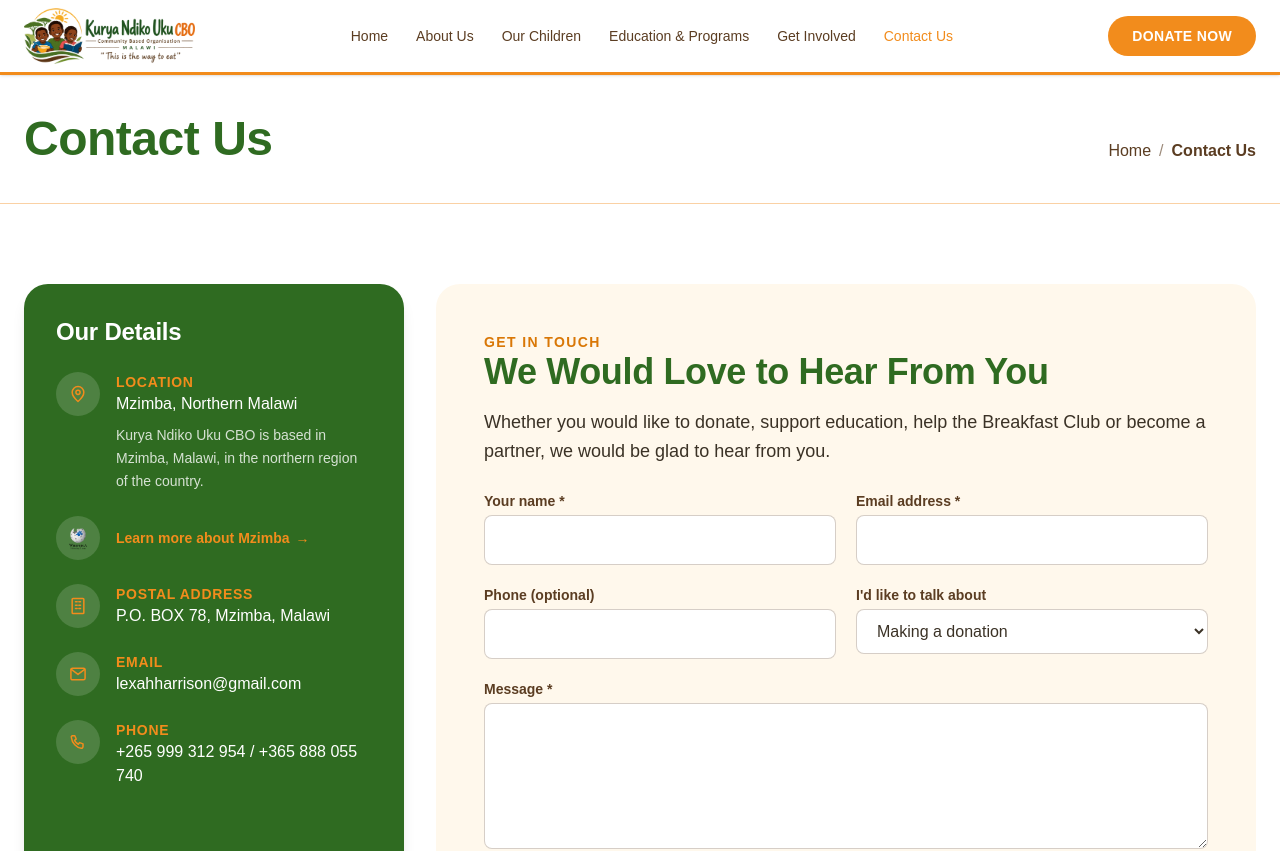
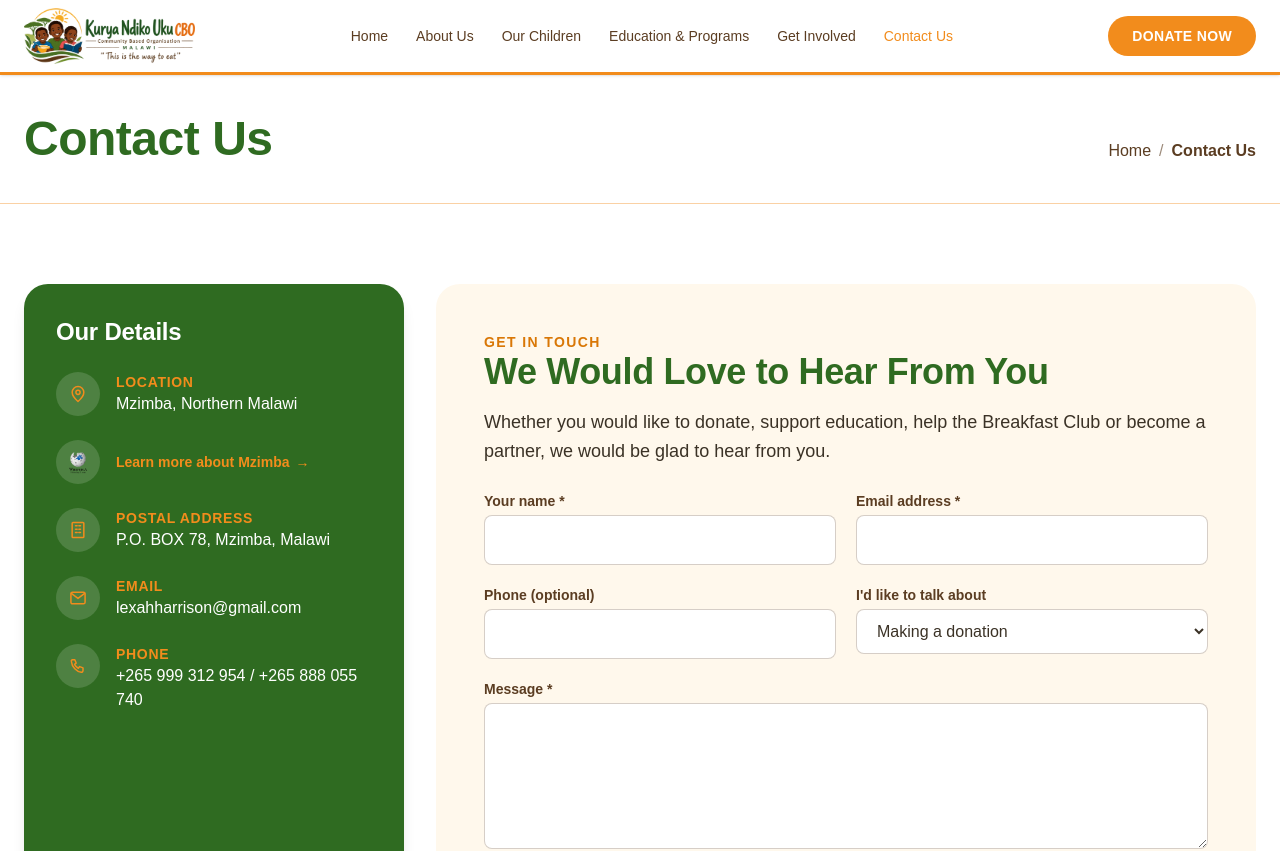
Before and after one commit to Ashokkurangi/kurya-ndiko-uku-cbo, a Next.js app: page /contact-us in a window 1280 px wide. Shown: the top 851 px of the page. Built offline with nearby package versions, Linux system fonts and the light colour scheme.

Commit message:
Update charity website

```diff
--- a/src/app/contact-us/page.tsx
+++ b/src/app/contact-us/page.tsx
@@ -10,16 +10,11 @@ export const metadata: Metadata = {
   description: "Get in touch with Kurya Ndiko Uku CBO, a Community Based Organisation in Mzimba, Northern Malawi.",
 };
 
-const details: { title: string; icon: IconName; value: string; placeholder?: boolean; sub?: string }[] = [
-  {
-    title: "Location",
-    icon: "pin",
-    value: "Mzimba, Northern Malawi",
-    sub: "Kurya Ndiko Uku CBO is based in Mzimba, Malawi, in the northern region of the country.",
-  },
+const details: { title: string; icon: IconName; value: string; placeholder?: boolean }[] = [
+  { title: "Location", icon: "pin", value: "Mzimba, Northern Malawi" },
   { title: "Postal Address", icon: "building", value: "P.O. BOX 78, Mzimba, Malawi" },
   { title: "Email", icon: "mail", value: "lexahharrison@gmail.com" },
-  { title: "Phone", icon: "phone", value: "+265 999 312 954 / +365 888 055 740" },
+  { title: "Phone", icon: "phone", value: "+265 999 312 954 / +265 888 055 740" },
 ];
 
 // Layout: compact white header, then a green details sidebar beside a
@@ -48,10 +43,9 @@ export default function ContactUs() {
                     <div>
                       <p className="text-sm font-bold uppercase tracking-wider text-brand-orange">{d.title}</p>
                       <p className={d.placeholder ? "italic text-white/70" : ""}>{d.value}</p>
-                      {d.sub && <p className="mt-2 text-sm leading-relaxed text-white/80">{d.sub}</p>}
                     </div>
                   </li>
-                  {d.sub && (
+                  {d.title === "Location" && (
                     <li className="flex items-center gap-4">
                       <span className="flex h-11 w-11 shrink-0 items-center justify-center rounded-full bg-white/15">
                         <Image
```
